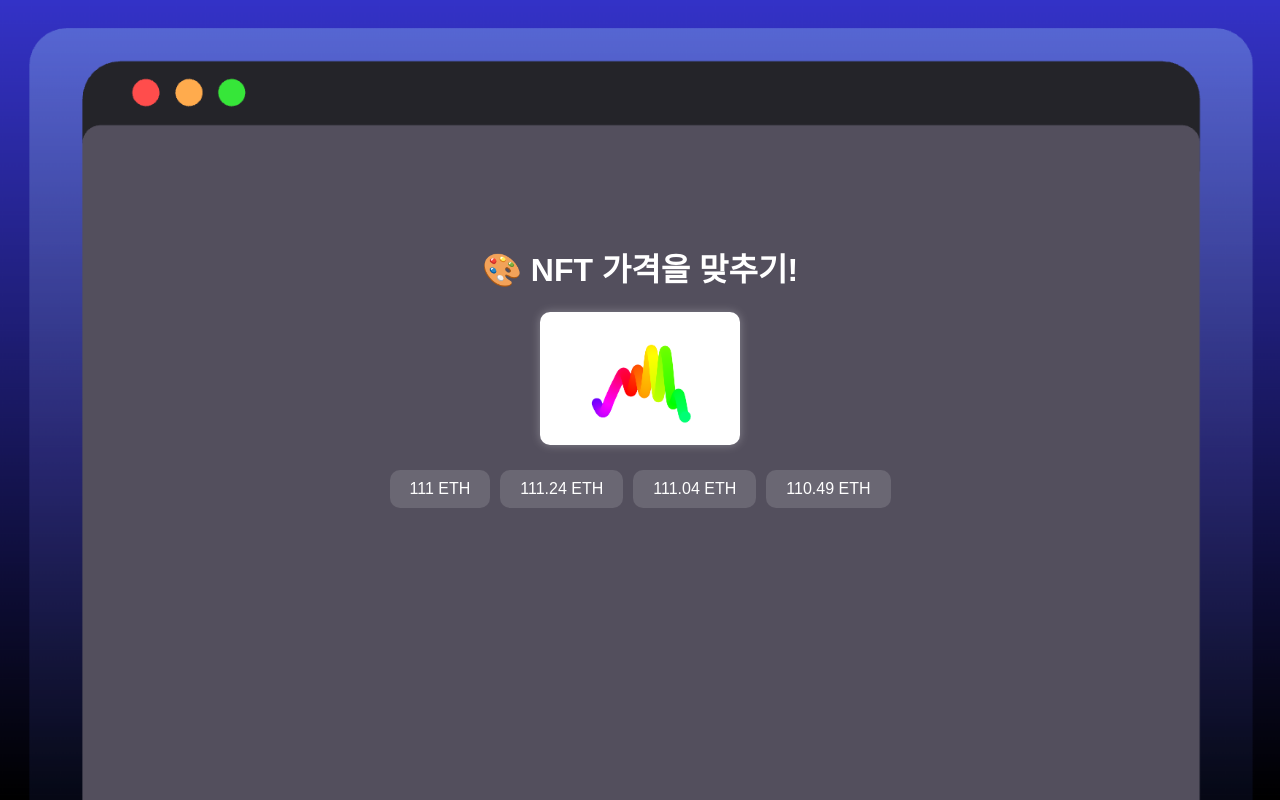
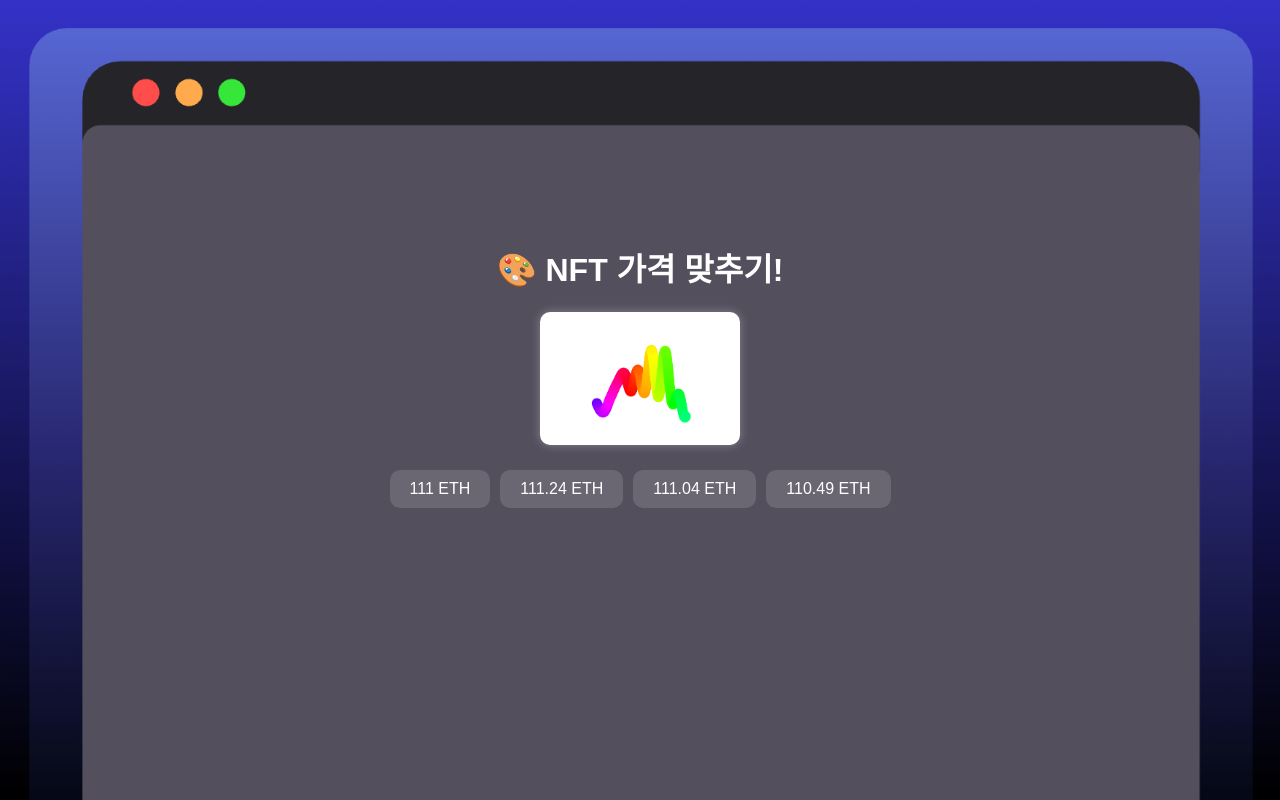
Before and after one commit to mors0621/arttest, a plain HTML site: page index.html in a window 1280 px wide. Drawn offline with Linux system fonts and the light colour scheme.

Commit message:
Update index.html

```diff
--- a/index.html
+++ b/index.html
@@ -8,7 +8,7 @@
 <body>
   <div class="frame">
     <div class="nft-area">
-      <h1>🎨 NFT 가격을 맞추기!</h1>
+      <h1>🎨 NFT 가격 맞추기!</h1>
       <img id="nft-image" alt="NFT 이미지" />
       <div id="options"></div>
       <p id="result"></p>
```
